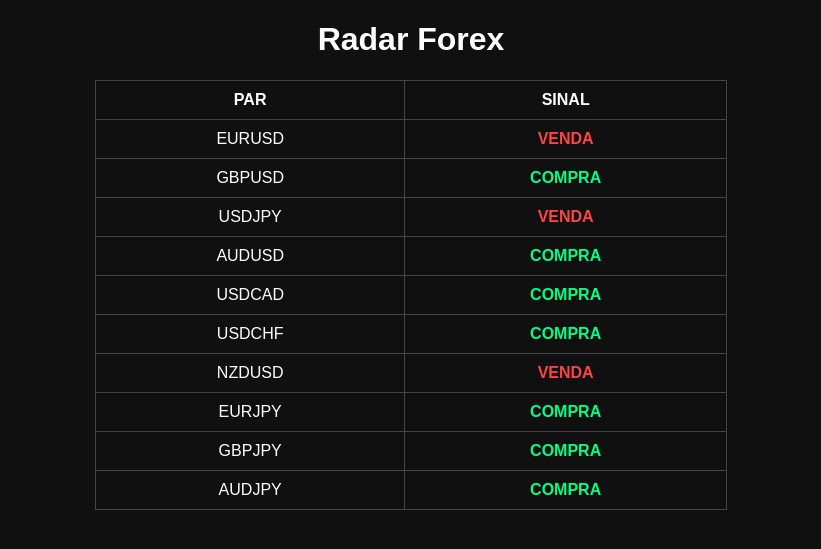
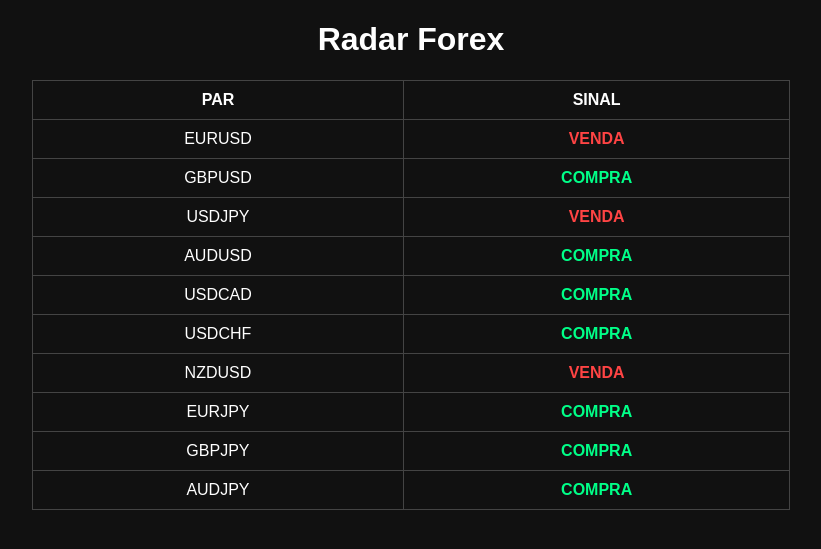
Before and after one commit to anapaula23397-ui/radar-forex, a Flask app: page / in a window 1280 px wide. Shown: the top 549 px of the page, without its empty margins (229-1050 px from the left). Run offline with Flask 3, Linux system fonts and the light colour scheme.

Commit message:
Update index.html

```diff
--- a/templates/index.html
+++ b/templates/index.html
@@ -1,22 +1,25 @@
 <!DOCTYPE html>
 <html>
+
 <head>
+
 <meta charset="UTF-8">
+
 <title>Radar Forex</title>
 
 <style>
 
 body{
+background:#111;
+color:white;
 font-family:Arial;
-background:#101010;
-color:white;
 text-align:center;
 }
 
 table{
 margin:auto;
 border-collapse:collapse;
-width:50%;
+width:60%;
 }
 
 th,td{
@@ -43,10 +46,12 @@ font-weight:bold;
 <h1>Radar Forex</h1>
 
 <table id="tabela">
+
 <tr>
 <th>PAR</th>
 <th>SINAL</th>
 </tr>
+
 </table>
 
 <script>
@@ -62,7 +67,7 @@ tabela.innerHTML = "<tr><th>PAR</th><th>SINAL</th></tr>"
 
 dados.forEach(d => {
 
-let classe = d.sinal == "COMPRA" ? "compra" : "venda"
+let classe = d.sinal == "COMPRA" ? "compra":"venda"
 
 tabela.innerHTML += `
 <tr>
@@ -75,11 +80,12 @@ tabela.innerHTML += `
 
 }
 
-setInterval(atualizar,10000)
+setInterval(atualizar,5000)
 
 atualizar()
 
 </script>
 
 </body>
+
 </html>
```
